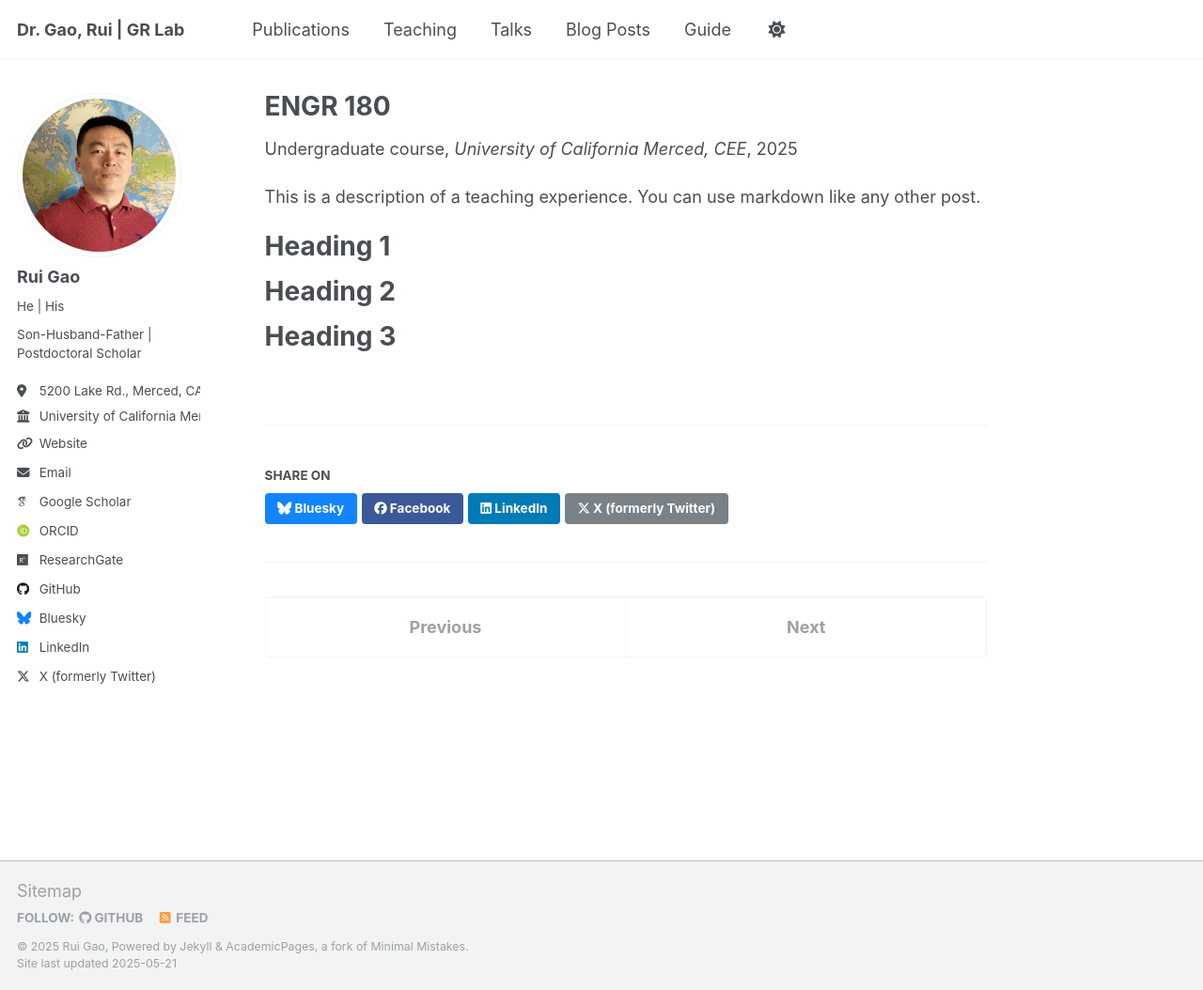
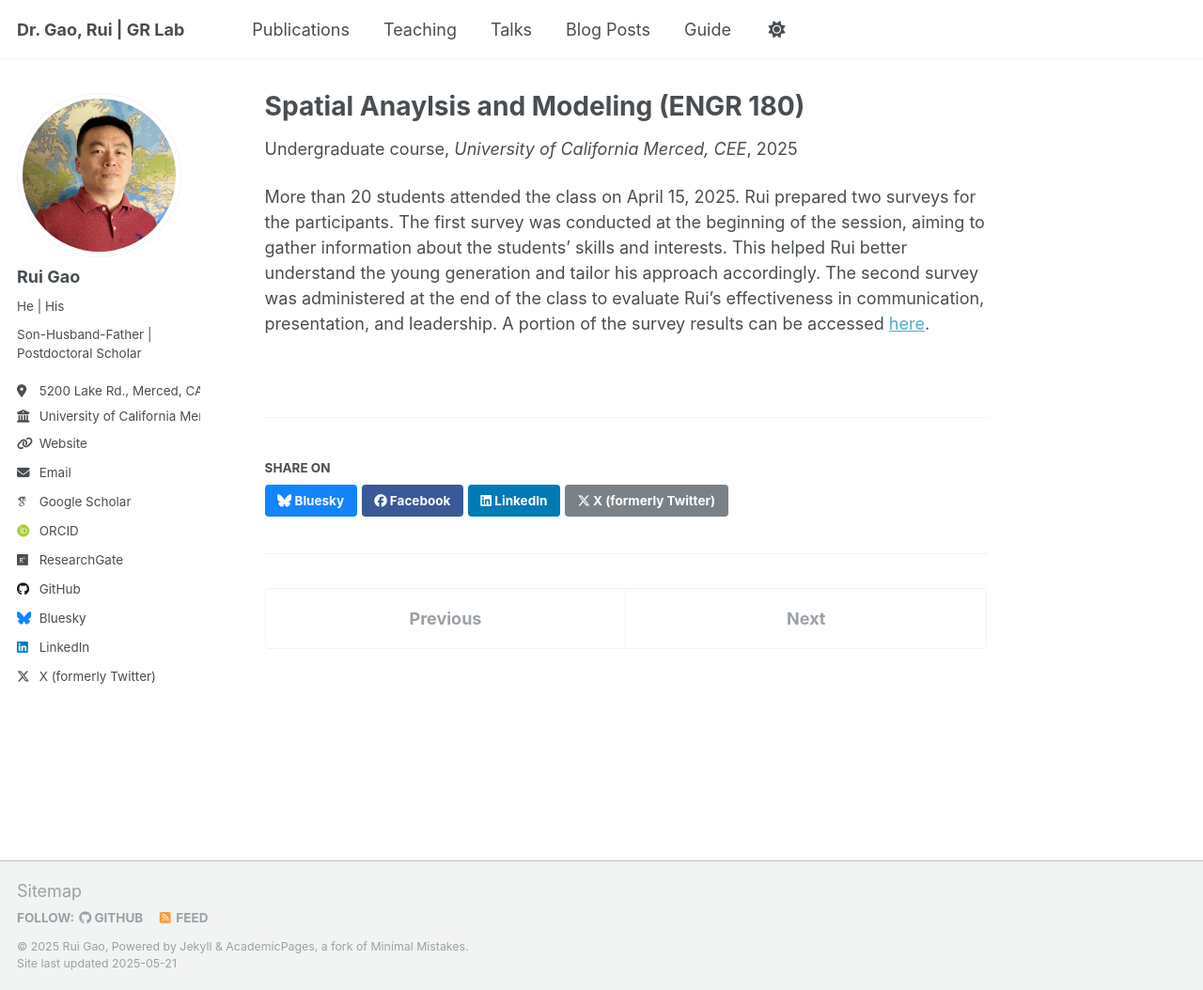
Before and after one commit to RuiGao9/RuiGao9.github.io, a Jekyll site: the page built from _teaching/2025-spring-teaching-1.md, in a window 1280 px wide and 1054 px high. Shown: the whole window at 94% size. Built offline with Jekyll 4.4.1, drawn with Linux system fonts in a browser that asks for light colours; some web fonts are replaced.

Commit message:
Update 2025-spring-teaching-1.md

```diff
--- a/_teaching/2025-spring-teaching-1.md
+++ b/_teaching/2025-spring-teaching-1.md
@@ -1,20 +1,11 @@
 ---
-title: "ENGR 180"
+title: "Spatial Anaylsis and Modeling (ENGR 180)"
 collection: teaching
 type: "Undergraduate course"
 permalink: /teaching/2025-spring-teaching-1
 venue: "University of California Merced, CEE"
-date: 2025-04-16
+date: 2025-04-15
 location: "Merced, USA"
 ---
 
-This is a description of a teaching experience. You can use markdown like any other post.
-
-Heading 1
-======
-
-Heading 2
-======
-
-Heading 3
-======
+More than 20 students attended the class on April 15, 2025. Rui prepared two surveys for the participants. The first survey was conducted at the beginning of the session, aiming to gather information about the students’ skills and interests. This helped Rui better understand the young generation and tailor his approach accordingly. The second survey was administered at the end of the class to evaluate Rui’s effectiveness in communication, presentation, and leadership. A portion of the survey results can be accessed [here](https://drive.google.com/file/d/1sQx-iy8hCPcJqZwYrSHoo-C8KeYjIAY3/view?usp=drive_link).
```
